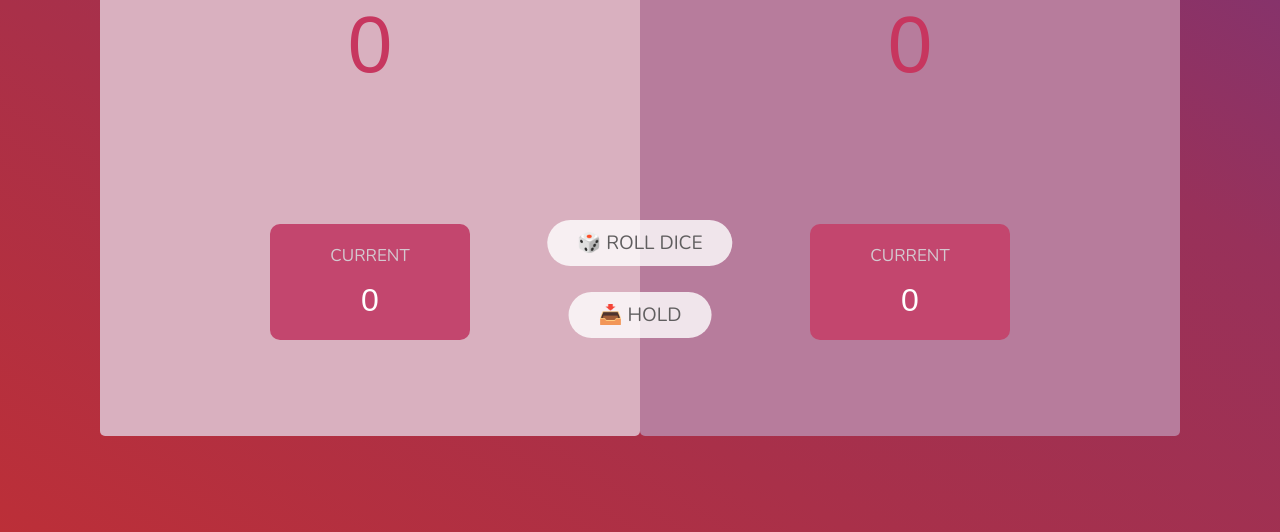
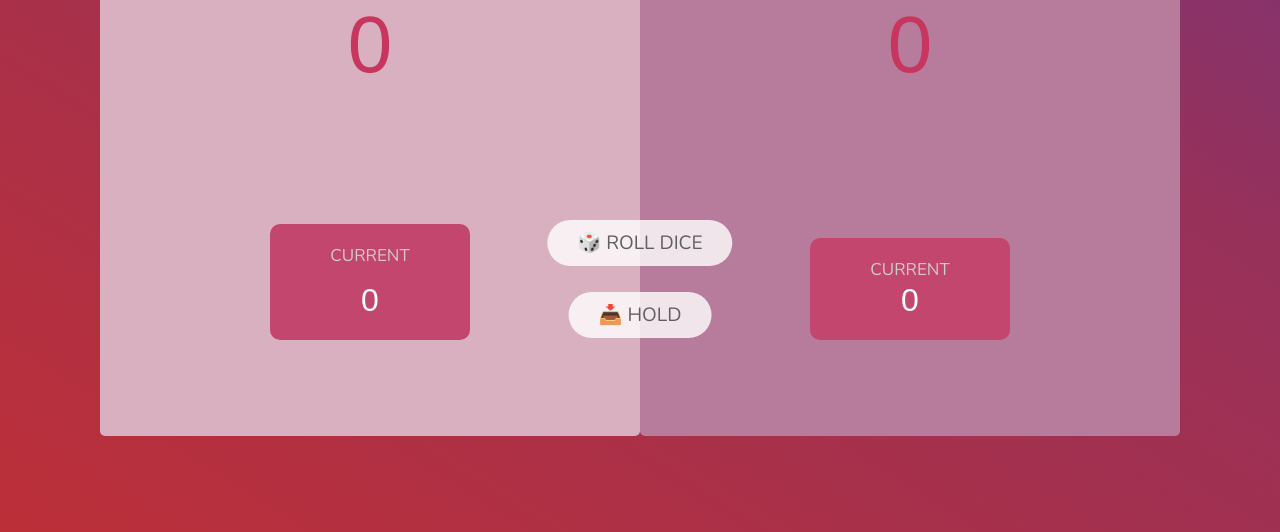
Before and after one commit to hhaemin/dice-game, a plain HTML site: page index.html in a window 1280 px wide. Shown: the part 268-800 px from the top of the page. Drawn offline with nearby package versions, Linux system fonts and the light colour scheme.

Commit message:
오타 수정

```diff
--- a/index.html
+++ b/index.html
@@ -28,6 +28,12 @@
           <input id="current-score" type="text" value="0" readonly />
         </div>
       </section>
+      <!-- <img id="dice-image" src="assets/Dice-1.svg.png" alt="Dice Image" />
+      <img id="dice-image" src="assets/Dice-2.svg.png" alt="Dice Image" />
+      <img id="dice-image" src="assets/Dice-3.svg.png" alt="Dice Image" />
+      <img id="dice-image" src="assets/Dice-4.svg.png" alt="Dice Image" />
+      <img id="dice-image" src="assets/Dice-5.svg.png" alt="Dice Image" />
+      <img id="dice-image" src="assets/Dice-6.svg.png" alt="Dice Image" /> -->
       <section class="player player--2">
         <h2 class="player__name">PLAYER 2</h2>
         <input
@@ -39,7 +45,7 @@
         />
         <div class="player__status">
           <div>CURRENT</div>
-          <input id="current-score" type="text" value="0" readonly />
+          <input id="current-score2" type="text" value="0" readonly />
         </div>
       </section>
       <button class="btn" id="btn--new">🔄 NEW GAME</button>
```
